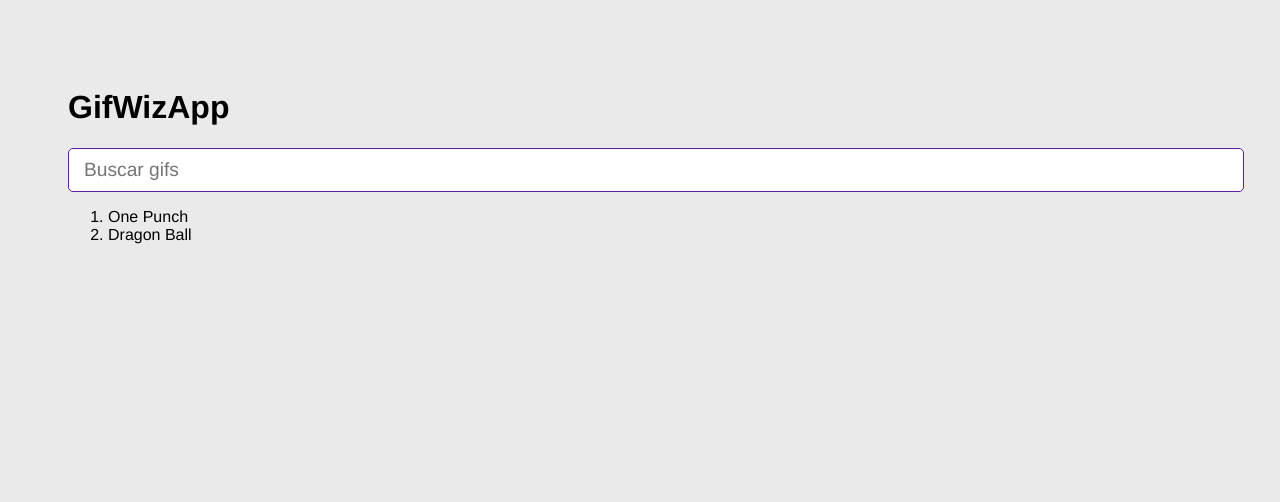
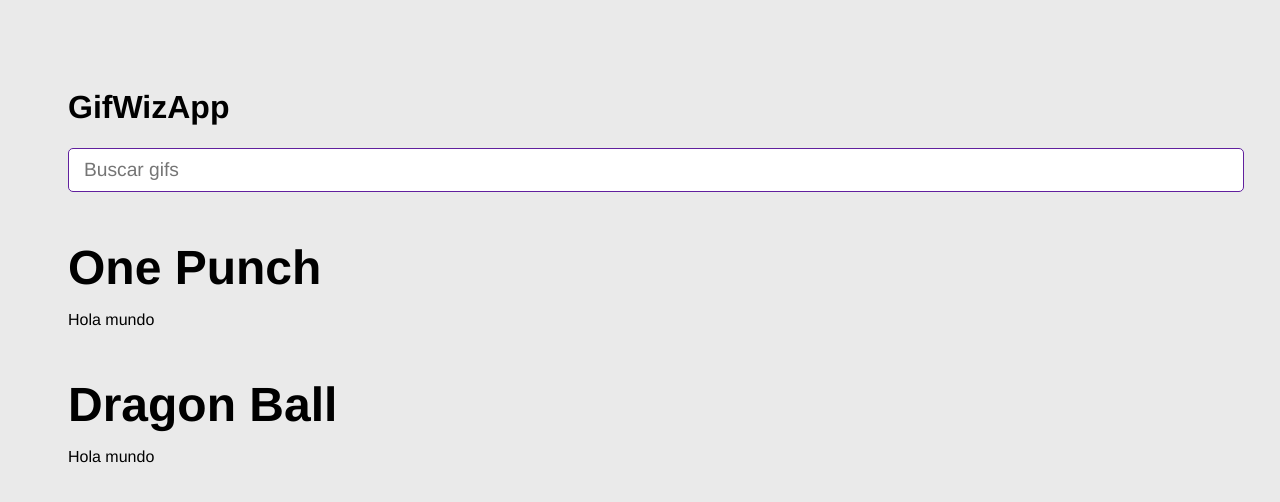
Before and after one commit to Marenco81/Gif-Wiz-App, a React (Vite) app: page / in a window 1280 px wide. Shown: the top 502 px of the page. Built offline with nearby package versions, Linux system fonts and the light colour scheme.

Commit message:
Creacion de nuevo componente GifGrid

```diff
--- a/src/GifWizApp.jsx
+++ b/src/GifWizApp.jsx
@@ -1,5 +1,6 @@
 import { useState } from "react";
 import { AddCategory } from "./components/AddCategory";
+import { GifGrid } from "./components/GifGrid";
 
 export const GifWizApp = () => {
 
@@ -21,17 +22,17 @@
          />
 
         {/* listado de Gifs */}
-        {/* <button onClick={onAddCategory}>Agregar</button> */}
-        <ol>
-            {
-            categories.map( category => {
-                return <li key={category}>{category}</li>
-            })
-            }
-            {/* <li>ABC</li> */}
-        </ol>
 
-            {/* Gif items */}
+        {
+        categories.map( category => {
+            return (
+              <GifGrid
+              key={category}
+              category={category}
+              />
+            )
+        })
+        }
     </>
   )
 }
--- /dev/null
+++ b/src/components/GifGrid.jsx
@@ -0,0 +1,9 @@
+
+export const GifGrid = ({category}) => {
+  return (
+    <>
+      <h3>{category} </h3>
+      <p>Hola mundo</p>
+    </>
+  )
+}
```
